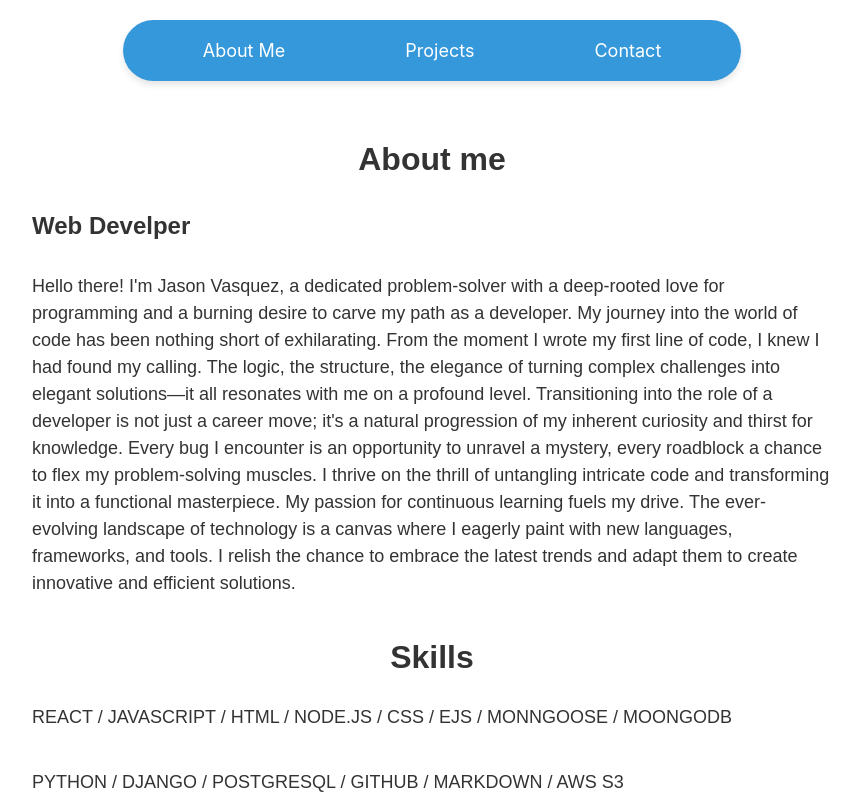
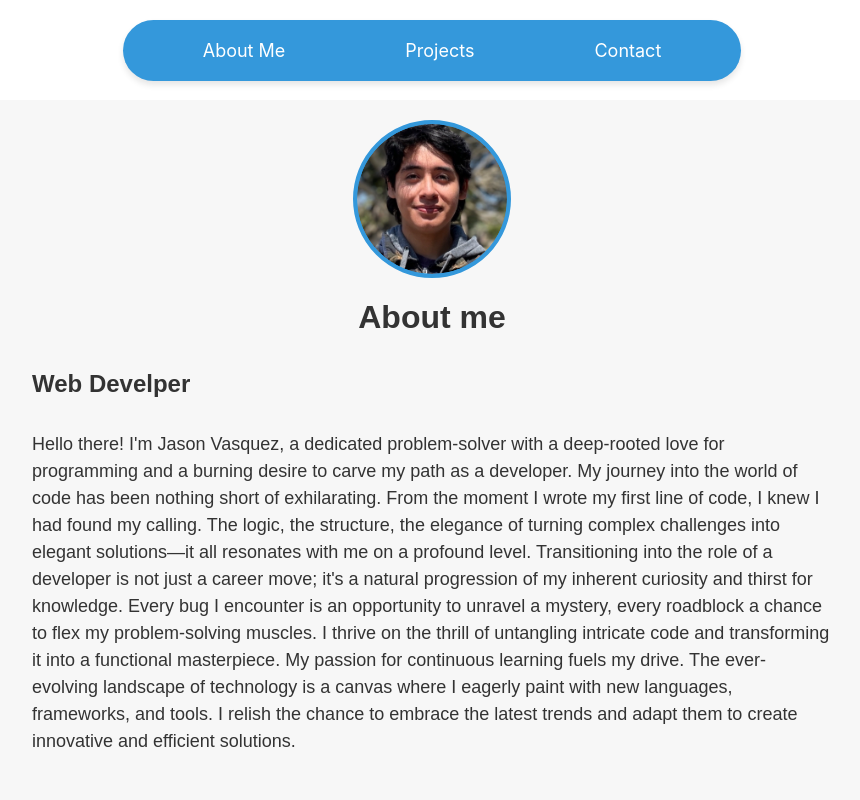
Before and after one commit to j-vaz12/portfolio, a React (Create React App) app: page /About-Me in a window 1280 px wide. Shown: the top 800 px of the page, without its empty margins (208-1068 px from the left). Built offline with nearby package versions, Linux system fonts and the light colour scheme.

Commit message:
aboutme pic

```diff
--- a/src/components/NavBar/NavBar.css
+++ b/src/components/NavBar/NavBar.css
@@ -3,6 +3,7 @@
   justify-content: center;
   align-items: center;
   height: 100px;
+  background-color: white;
 }
 
 .nav-oval {
--- a/src/index.css
+++ b/src/index.css
@@ -5,8 +5,8 @@ body {
     sans-serif;
   -webkit-font-smoothing: antialiased;
   -moz-osx-font-smoothing: grayscale;
-  /* background-color: rgb(207, 207, 207); */
   height: 100vh;
+  background-color: #f7f7f7;
 }
 
 code {
--- a/src/pages/AboutMePage/AboutMePage.css
+++ b/src/pages/AboutMePage/AboutMePage.css
@@ -48,3 +48,28 @@
     margin-right: auto;
     margin-top: 10px;
 }
+.profile-circle {
+    width: 150px;
+    height: 150px;
+    border-radius: 50%;
+    background-color: #3498db;
+    border: 4px solid #3498db;
+    margin: 0 auto;
+    overflow: hidden;
+    display: flex;
+    justify-content: center;
+    align-items: center;
+}
+
+.profile-circle img {
+    max-width: 100%;
+    max-height: 100%;
+    object-fit: cover;
+}
+
+.profile-circle img {
+    width: 100%; /* Set image width to 100% to fit the circle */
+    height: 100%; /* Set image height to 100% to fit the circle */
+    object-fit: cover;
+    border-radius: 50%; /* Apply border-radius to the image to match the circle */
+}
--- a/src/pages/AboutMePage/AboutMePage.jsx
+++ b/src/pages/AboutMePage/AboutMePage.jsx
@@ -1,8 +1,13 @@
 import "./AboutMePage.css"
 import { Link } from "react-router-dom";
+import profileImage from "./9GwadTN - Imgur.png"; // Import the image
 export default function AboutMe() {
     return(
         <div className="about-container">
+            <div className="profile-circle">
+            <img src={profileImage} alt="Profile" />
+
+            </div>
             <h1 className="AboutMe-h1">About me</h1>
             <h3> Web Develper</h3>
             <p> Hello there! I'm Jason Vasquez, a dedicated problem-solver with a deep-rooted love for programming and a burning desire to carve my path as a developer. My journey into the world of code has been nothing short of exhilarating. From the moment I wrote my first line of code, I knew I had found my calling. The logic, the structure, the elegance of turning complex challenges into elegant solutions—it all resonates with me on a profound level. Transitioning into the role of a developer is not just a career move; it's a natural progression of my inherent curiosity and thirst for knowledge. Every bug I encounter is an opportunity to unravel a mystery, every roadblock a chance to flex my problem-solving muscles. I thrive on the thrill of untangling intricate code and transforming it into a functional masterpiece. My passion for continuous learning fuels my drive. The ever-evolving landscape of technology is a canvas where I eagerly paint with new languages, frameworks, and tools. I relish the chance to embrace the latest trends and adapt them to create innovative and efficient solutions.</p>
--- a/src/pages/ContactPage/ContactPage.css
+++ b/src/pages/ContactPage/ContactPage.css
@@ -1,10 +1,10 @@
-/* ContactPage.css */
+
 .contact-container {
     display: flex;
-    justify-content: space-around; /* Spread socials evenly across the container */
+    justify-content: space-around;
     align-items: center;
-    height: 100vh; /* Adjust height as needed */
-    background-color: #f7f7f7; /* Set a light background color */
+    height: 100vh;
+    background-color: #f7f7f7;
   }
 
   .link {
@@ -34,7 +34,6 @@
     color: rgb(0, 93, 181);
   }
 
-  /* Additional styles for links and images */
   .socials a {
     text-decoration: none;
     color: inherit;
```
Also changed, not shown: src/pages/AboutMePage/9GwadTN - Imgur.png (added), src/pages/AboutMePage/NH3hFFF - Imgur (1).jpg (added).
